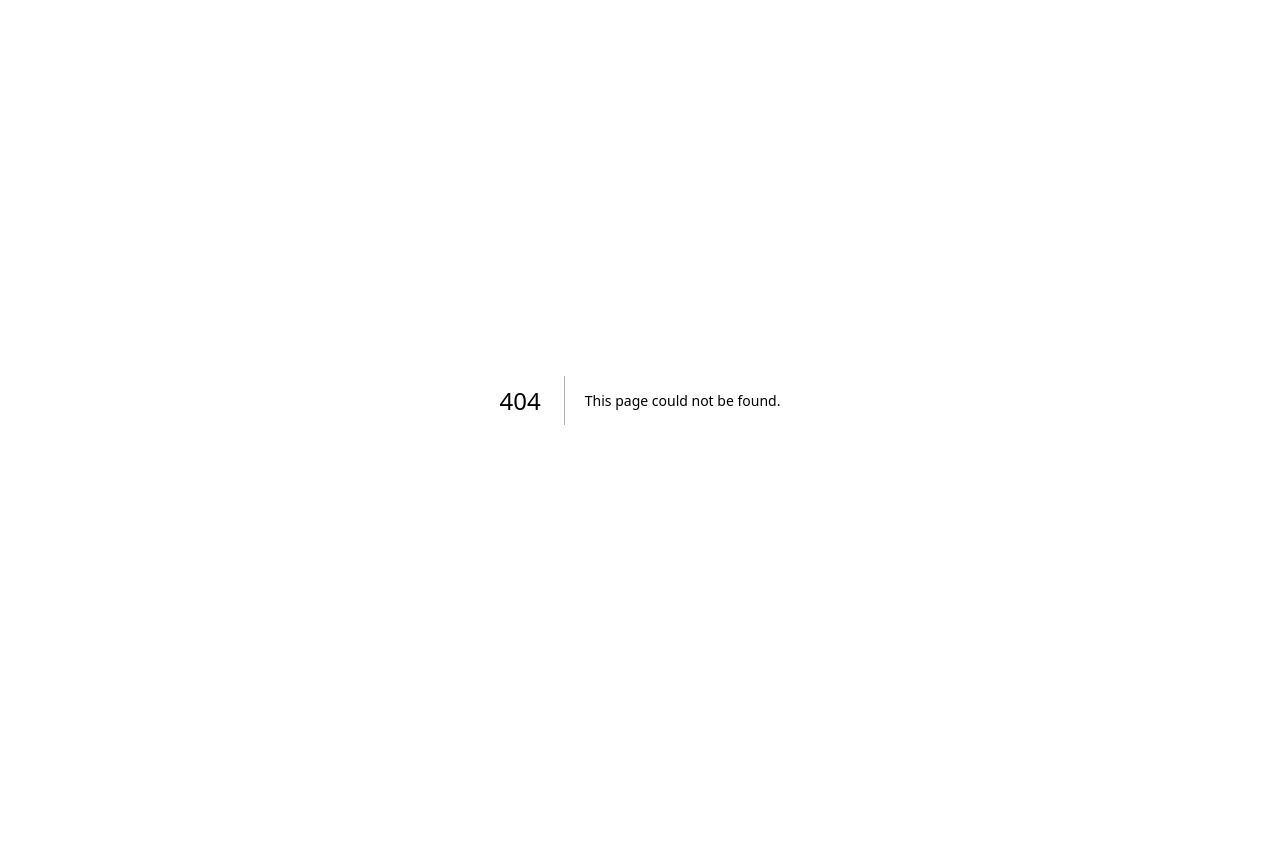
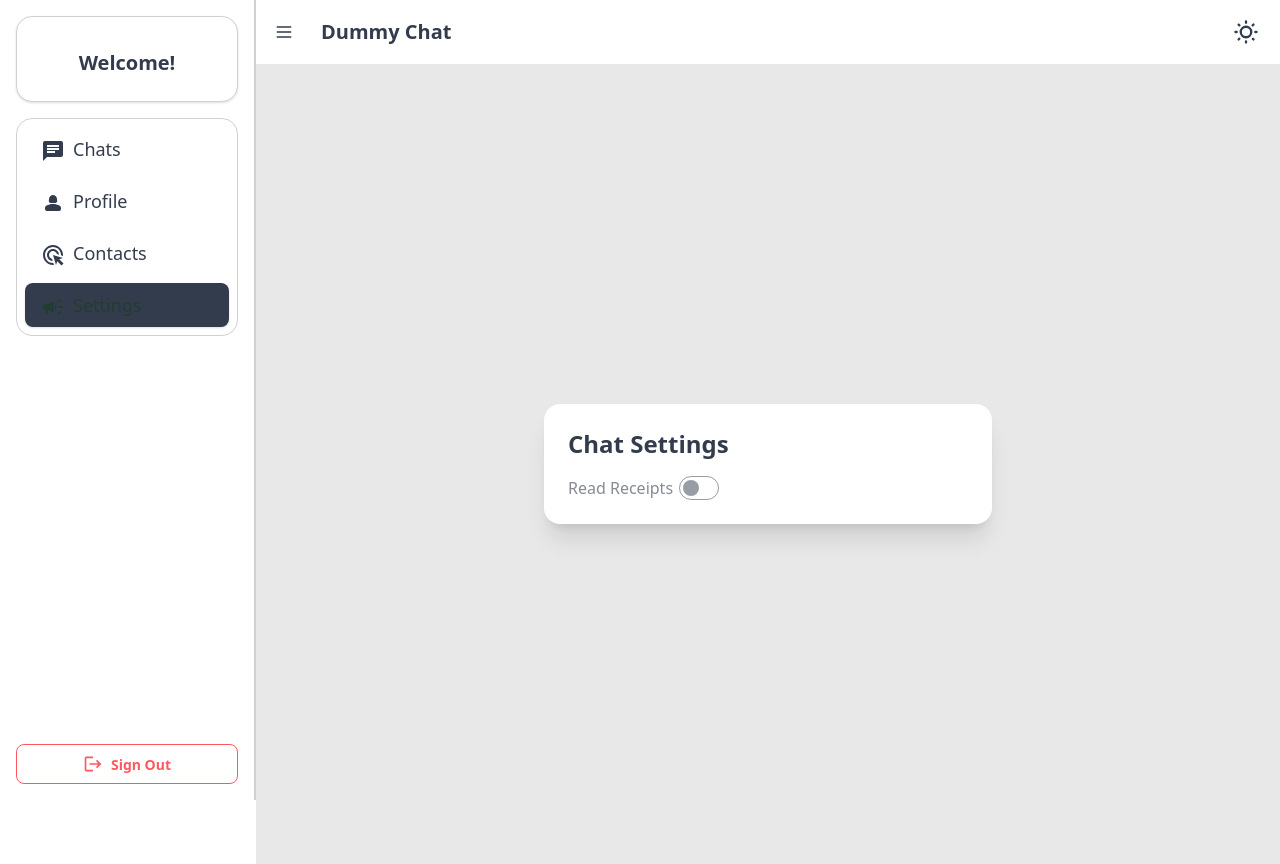
Before and after one commit to suryaat19/chat, a Next.js app: page /chat/settings in a window 1280 px wide. Before the commit this address had no page. Before the commit the page ends 800 px from the top, so only its background shows below. Built offline with nearby package versions, Linux system fonts and the light colour scheme; no server answers.

Commit message:
Settings Updation

```diff
--- a/src/app/chat/home/chatUI.tsx
+++ b/src/app/chat/home/chatUI.tsx
@@ -1,6 +1,8 @@
 'use client';
 
 import { useEffect, useRef, useState } from 'react';
+import { createClient } from '@/app/utils/supabase/client';
+
 
 interface Message {
   id: number;
@@ -10,10 +12,24 @@
   read: boolean;
 }
 
+
 export function ChatUI() {
   const [messages, setMessages] = useState<Message[]>([]);
   const [input, setInput] = useState('');
+  const [readReceiptsEnabled, setReadReceiptsEnabled] = useState(true); // Default to true
   const messagesEndRef = useRef<HTMLDivElement | null>(null);
+
+  useEffect(() => {
+    const fetchUserSetting = async () => {
+      const supabase = createClient();
+      const { data: { user }, error } = await supabase.auth.getUser();
+
+      if (user && user.user_metadata) {
+        setReadReceiptsEnabled(!!user.user_metadata.read_receipts_enabled);
+      }
+    };
+    fetchUserSetting();
+  }, []);
 
   const sendMessage = () => {
     if (!input.trim()) return;
@@ -23,7 +39,7 @@
       sender: 'You',
       content: input,
       timestamp: new Date().toLocaleTimeString(),
-      read: true
+      read: readReceiptsEnabled // apply setting here
     };
 
     setMessages([...messages, newMessage]);
@@ -33,6 +49,8 @@
   useEffect(() => {
     messagesEndRef.current?.scrollIntoView({ behavior: 'smooth' });
   }, [messages]);
+
+
 
   return (<div className="flex flex-col flex-grow">
     <div className="flex h-16 mb-2 mr-2 flex-grow bg-base-100 card card-border border-2 rounded-xl border-base-300">
@@ -47,7 +65,10 @@
             <div className="chat-bubble chat-bubble-neutral">
               <p>{msg.content}</p>
               <div className="text-xs opacity-70 mt-1">
-                {msg.timestamp} {msg.read && '✓'}
+               {msg.timestamp}
+               <span className={`ml-1 ${readReceiptsEnabled ? 'text-green-500 font-bold' : 'text-gray-400'}`}>
+                    ✓
+               </span>
               </div>
             </div>
           </div>
--- /dev/null
+++ b/src/app/chat/settings/page.tsx
@@ -0,0 +1,63 @@
+'use client';
+
+import { useEffect, useState } from 'react';
+import { createClient } from '@/app/utils/supabase/client';
+
+export default function ChatSettingsPage() {
+    const [readReceiptsEnabled, setReadReceiptsEnabled] = useState(false);
+    const [loading, setLoading] = useState(true);
+    const [saving, setSaving] = useState(false);
+    const [success, setSuccess] = useState('');
+
+    useEffect(() => {
+        const fetchSetting = async () => {
+            const supabase = createClient();
+            const { data: { user } } = await supabase.auth.getUser();
+            const currentSetting = user?.user_metadata?.read_receipts_enabled;
+            setReadReceiptsEnabled(!!currentSetting);
+            setLoading(false);
+        };
+        fetchSetting();
+    }, []);
+
+    const handleToggle = async () => {
+        setSaving(true);
+        const supabase = createClient();
+        const { error } = await supabase.auth.updateUser({
+            data: {
+                read_receipts_enabled: !readReceiptsEnabled,
+            }
+        });
+        if (!error) {
+            setReadReceiptsEnabled(!readReceiptsEnabled);
+            setSuccess('Setting updated successfully!');
+        }
+        setSaving(false);
+        setTimeout(() => setSuccess(''), 2000);
+    };
+
+    return (
+        <div className="min-h-screen flex items-center justify-center bg-base-200">
+            <div className="card w-full max-w-md bg-base-100 shadow-xl p-6">
+                <h2 className="text-2xl font-semibold mb-4">Chat Settings</h2>
+                {loading ? (
+                    <span className="loading loading-dots loading-lg" />
+                ) : (
+                    <div className="form-control">
+                        <label className="label cursor-pointer">
+                            <span className="label-text">Read Receipts</span>
+                            <input
+                                type="checkbox"
+                                className="toggle toggle-primary"
+                                checked={readReceiptsEnabled}
+                                onChange={handleToggle}
+                                disabled={saving}
+                            />
+                        </label>
+                        {success && <p className="text-success mt-2">{success}</p>}
+                    </div>
+                )}
+            </div>
+        </div>
+    );
+}
```
